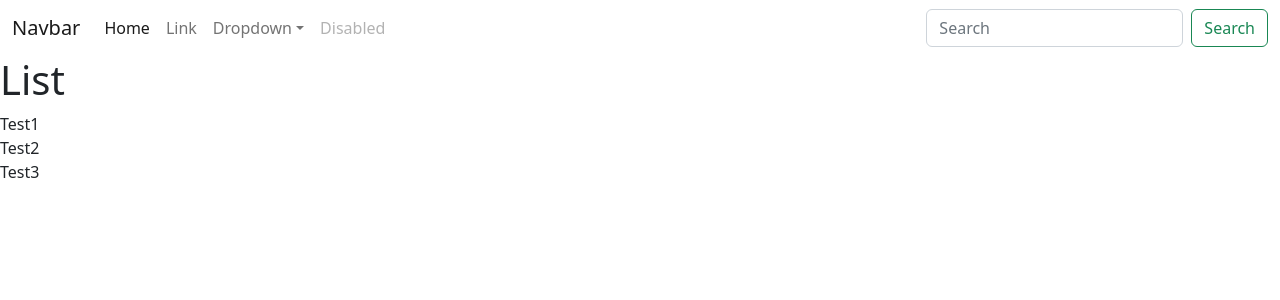
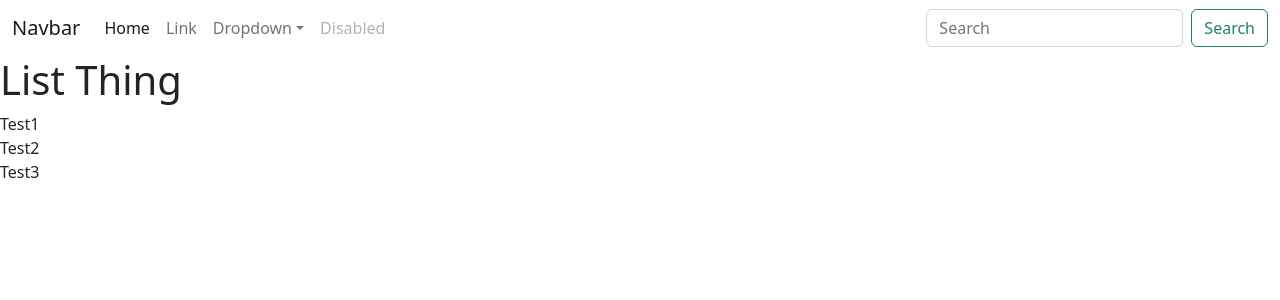
Before and after one commit to ShrimpScript/RythmiX, a React (Vite) app: page / in a window 1280 px wide. Shown: the top 300 px of the page. Built offline with nearby package versions, Linux system fonts and the light colour scheme.

Commit message:
ddfddfdfdf

```diff
--- a/src/components/ListGroup.tsx
+++ b/src/components/ListGroup.tsx
@@ -4,7 +4,7 @@ function ListGroup() {
   const items = ["Test1", "Test2", "Test3"];
   return (
     <>
-      <h1>List</h1>
+      <h1>List Thing</h1>
       <ul className="list-group">
         {items.map((item) => (
           <li>{item}</li>
```
